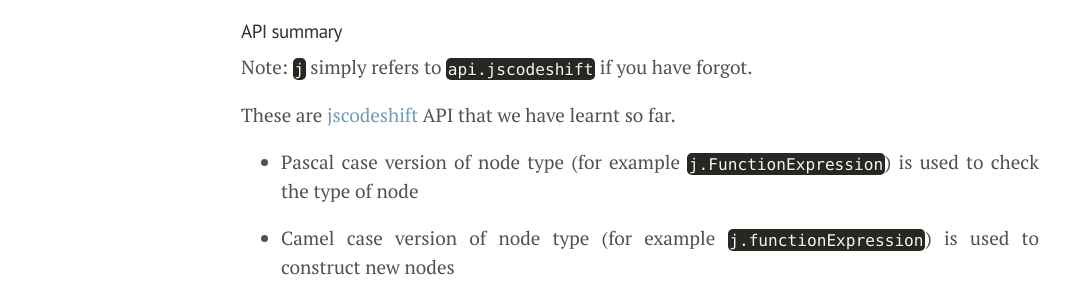
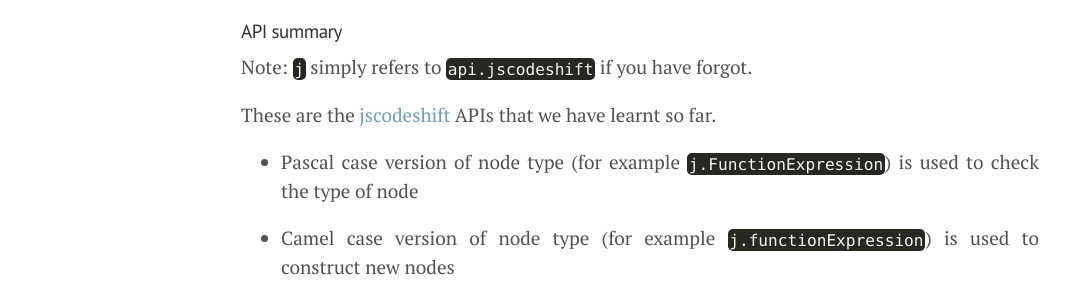
Before and after one commit to vramana/blog, a Jekyll site: the page built from index.html, in a window 1280 px wide and 900 px high, scrolled down 843 px. Shown: the part 158-455 px from the top of the window, without its empty margins (0-1071 px from the left). Built offline with Jekyll 4.4.1, drawn with Linux system fonts in a browser that asks for light colours; the list of posts is cut into pages by our own code.

Commit message:
Update 2015-12-26-codemod-tutorial-2.md

```diff
--- a/_posts/2015-12-26-codemod-tutorial-2.md
+++ b/_posts/2015-12-26-codemod-tutorial-2.md
@@ -26,7 +26,7 @@
 
 Note: `j` simply refers to `api.jscodeshift` if you have forgot.
 
-These are [jscodeshift][jscodeshift] API that we have learnt so far.
+These are the [jscodeshift][jscodeshift] APIs that we have learnt so far.
 
 - Pascal case version of node type (for example `j.FunctionExpression`) is used to check the type of node
 
```
